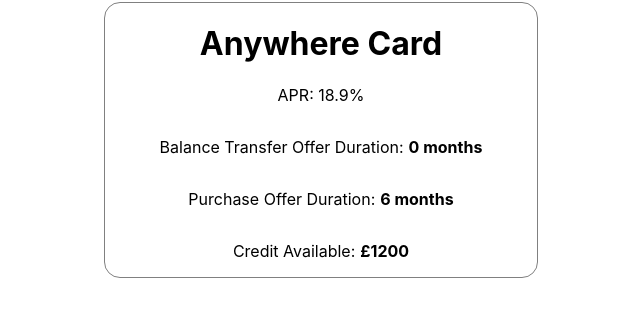
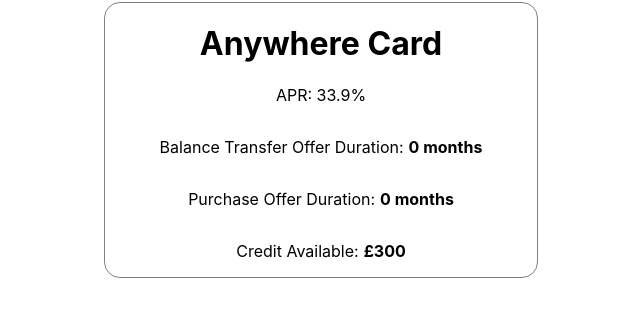
Before and after one commit to maxcramer/totalllymoneyct, a React (Create React App) app: page / in a window 1280 px wide. Both pictures are taken after typing "Sample", "2020-01-15", "5", "5", "Sample" into the empty fields and a click on the button "Submit". Shown: the part 264-575 px from the top of the page, without its empty margins (319-959 px from the left). Built offline with nearby package versions, Linux system fonts and the light colour scheme.

Commit message:
updating card information

```diff
--- a/src/components/cards/cards.js
+++ b/src/components/cards/cards.js
@@ -22,16 +22,16 @@ const cards = ({ newUser: { name, bday, employed, income, houseNum, pc } }) => {
         </div>
         <div className="card">
           <h1>Anywhere Card</h1>
-          <p>APR: 18.9%</p>
+          <p>APR: 33.9%</p>
           <div className="balance">
             <p>Balance Transfer Offer Duration: </p>
             <p className="bold"> 0 months</p>
           </div>
           <div className="balance">
-            <p>Purchase Offer Duration: </p> <p className="bold"> 6 months</p>
+            <p>Purchase Offer Duration: </p> <p className="bold"> 0 months</p>
           </div>
           <div className="balance">
-            <p>Credit Available: </p> <p className="bold"> £1200</p>
+            <p>Credit Available: </p> <p className="bold"> £300</p>
           </div>
         </div>
       </div>
@@ -40,19 +40,32 @@ const cards = ({ newUser: { name, bday, employed, income, houseNum, pc } }) => {
   if (income >= 16000) {
     return (
       <div>
-        <div>Liquid Card</div>
+        <div className="card">
+          <h1>Liquid Card</h1>
+          <p>APR: 33.9%</p>
+          <div className="balance">
+            <p>Balance Transfer Offer Duration: </p>
+            <p className="bold"> 12 months</p>
+          </div>
+          <div className="balance">
+            <p>Purchase Offer Duration: </p> <p className="bold"> 6 months</p>
+          </div>
+          <div className="balance">
+            <p>Credit Available: </p> <p className="bold"> £3000</p>
+          </div>
+        </div>
         <div className="card">
           <h1>Anywhere Card</h1>
-          <p>APR: 18.9%</p>
+          <p>APR: 33.9%</p>
           <div className="balance">
             <p>Balance Transfer Offer Duration: </p>
             <p className="bold"> 0 months</p>
           </div>
           <div className="balance">
-            <p>Purchase Offer Duration: </p> <p className="bold"> 6 months</p>
+            <p>Purchase Offer Duration: </p> <p className="bold"> 0 months</p>
           </div>
           <div className="balance">
-            <p>Credit Available: </p> <p className="bold"> £1200</p>
+            <p>Credit Available: </p> <p className="bold"> £300</p>
           </div>
         </div>
       </div>
@@ -63,16 +76,16 @@ const cards = ({ newUser: { name, bday, employed, income, houseNum, pc } }) => {
       <div>
         <div className="card">
           <h1>Anywhere Card</h1>
-          <p>APR: 18.9%</p>
+          <p>APR: 33.9%</p>
           <div className="balance">
             <p>Balance Transfer Offer Duration: </p>
             <p className="bold"> 0 months</p>
           </div>
           <div className="balance">
-            <p>Purchase Offer Duration: </p> <p className="bold"> 6 months</p>
+            <p>Purchase Offer Duration: </p> <p className="bold"> 0 months</p>
           </div>
           <div className="balance">
-            <p>Credit Available: </p> <p className="bold"> £1200</p>
+            <p>Credit Available: </p> <p className="bold"> £300</p>
           </div>
         </div>
       </div>
@@ -80,7 +93,7 @@ const cards = ({ newUser: { name, bday, employed, income, houseNum, pc } }) => {
 
   return (
     <div>
-      <h1>Avaliable Cards</h1>
+      <h1>Please Fill in the Form above to see the available Cards</h1>
     </div>
   );
 };
```
